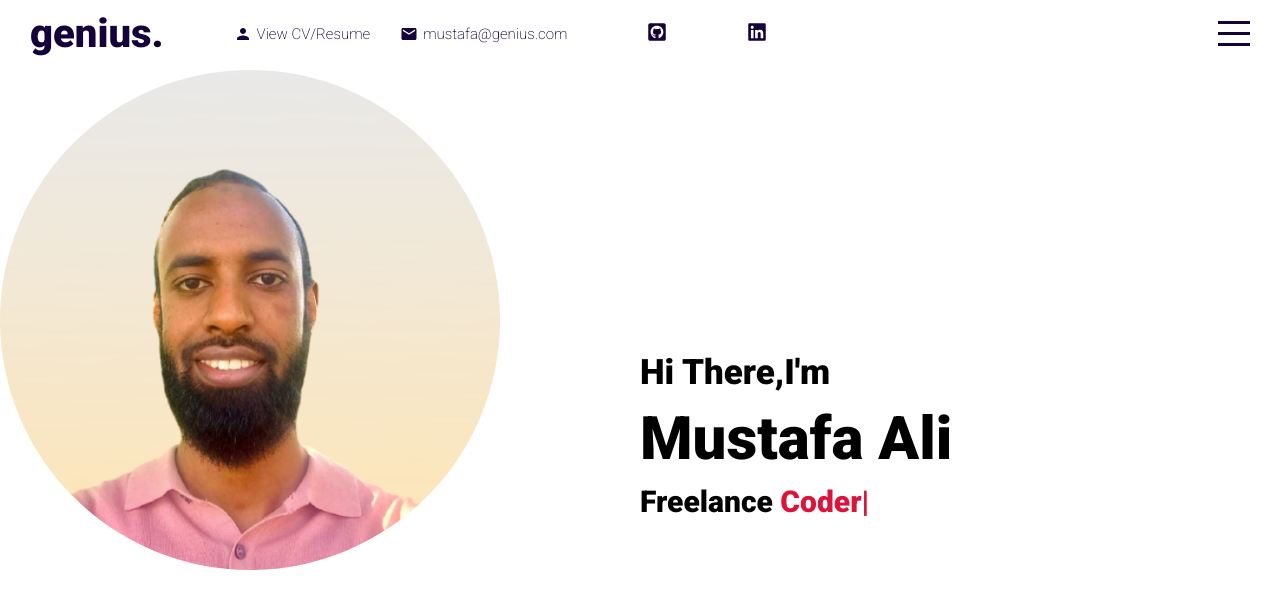
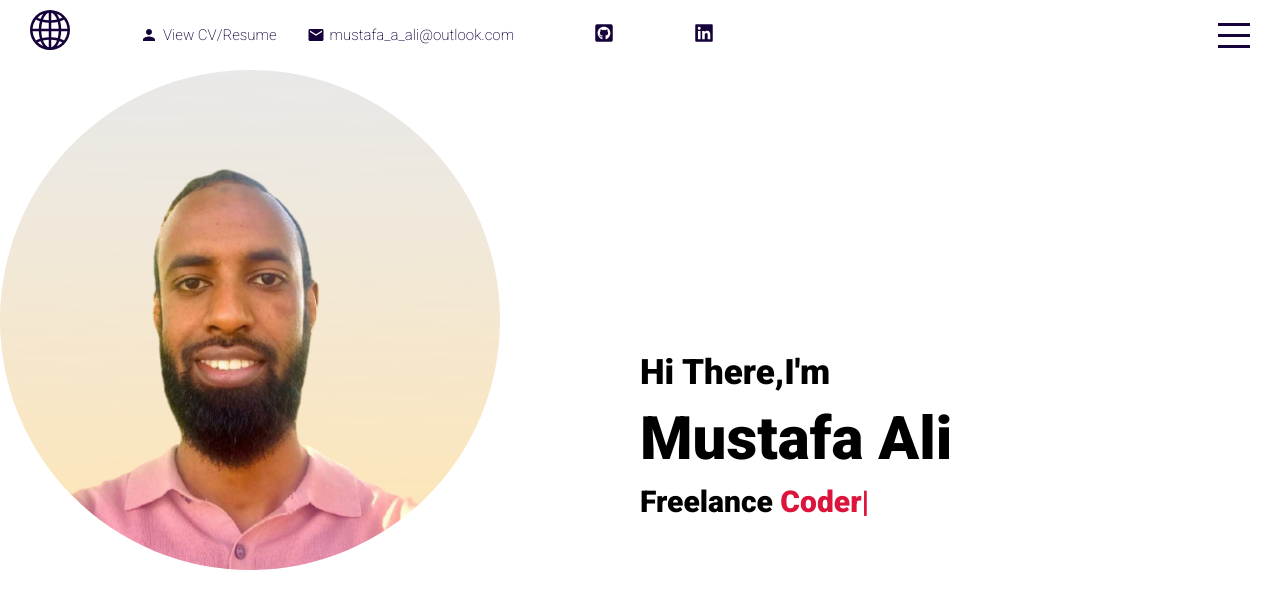
Before and after one commit to mus-ali1/React-Portfoilo, a React (Create React App) app: page / in a window 1280 px wide. Shown: the top 608 px of the page. Built offline with nearby package versions, Linux system fonts and the light colour scheme.

Commit message:
import react icon and use as logo

```diff
--- a/src/components/navbar/navbar.jsx
+++ b/src/components/navbar/navbar.jsx
@@ -2,13 +2,15 @@ import React from './navbar.scss'
 import {Person, Email} from "@material-ui/icons"
 import { FaGithubSquare } from 'react-icons/fa';
 import { FaLinkedin } from 'react-icons/fa';
+import { BsGlobe2 } from "react-icons/bs";
+
 
 export default function Navbar({ menuOpen,setMenuOpen}) {
     return (
         <div className ={"navbar " + (menuOpen && "active")}>
             <div className="wrapper">
                 <div className="left">
-                   <a href="intro" className= "logo">genius.</a>
+                   <a href="intro" className= "logo"><BsGlobe2/></a>
                    <div className="itemContainer">
                    <Person className="icon"/>
                    <span>
@@ -18,7 +20,7 @@ export default function Navbar({ menuOpen,setMenuOpen}) {
                    </div>
                    <div className="itemContainer">
                    <Email className="icon"/>
-                   <span>mustafa@genius.com</span>
+                   <span>mustafa_a_ali@outlook.com</span>
                    <a href="https://github.com/mus-ali1" className= "social"><FaGithubSquare size={20}/></a>
                    <a href="https://linkedin.com/in/mustafa-ali-101" className= "social"><FaLinkedin size={20}/></a>
                    </div>
```
